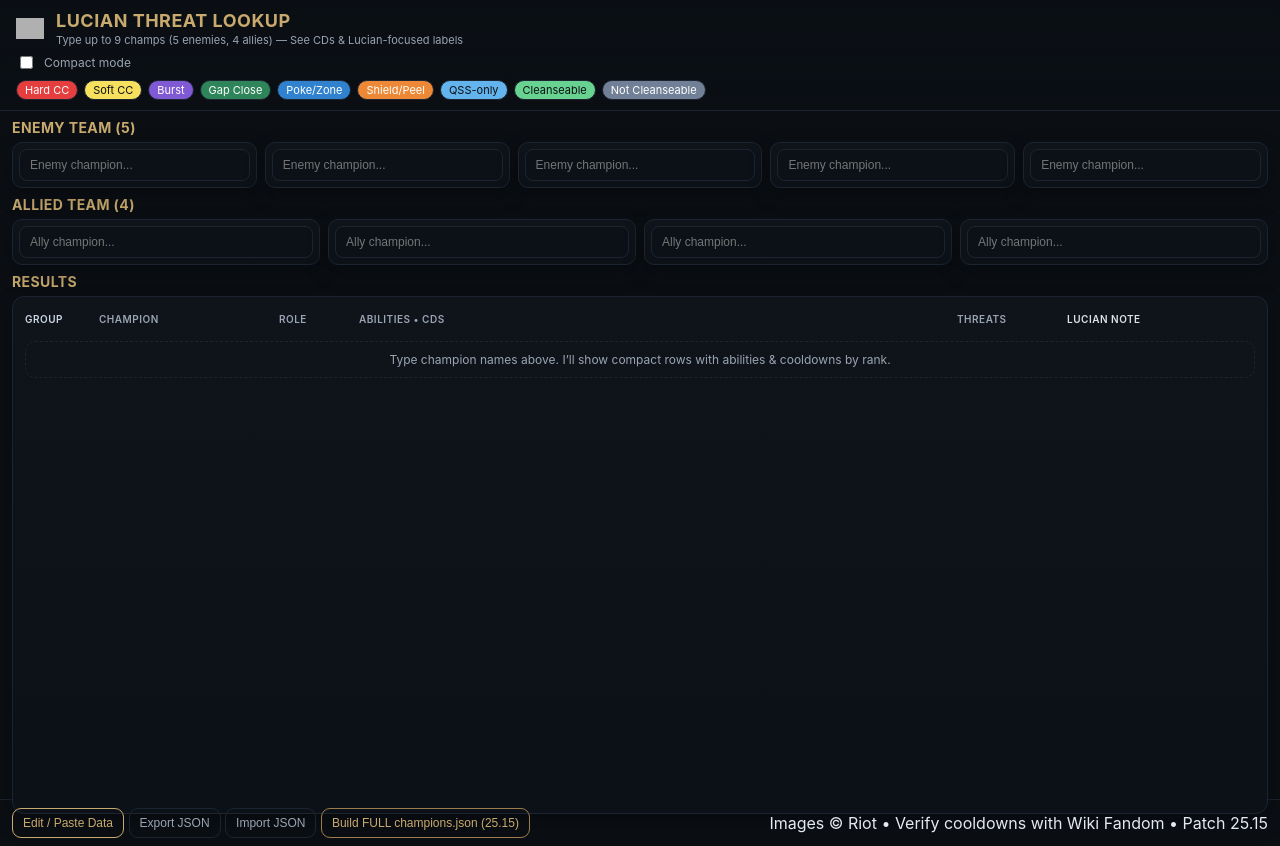
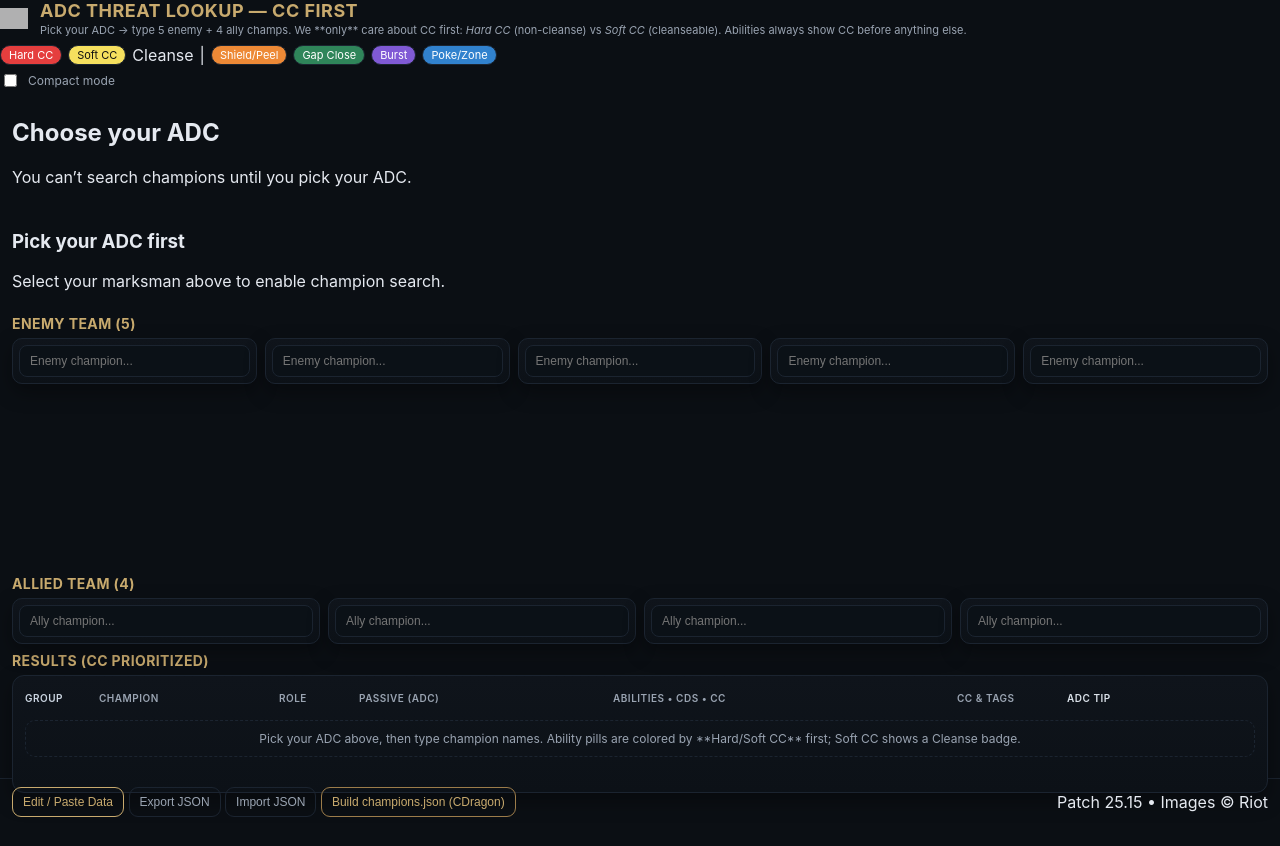
Before and after one commit to SamTesura/ADC-Threat, a plain HTML site: page index.html in a window 1280 px wide. After the commit the page ends 825 px from the top, so only its background shows below. Drawn offline with Linux system fonts and the light colour scheme; grey boxes are pictures that could not be loaded.

Commit message:
Update index.html

```diff
--- a/index.html
+++ b/index.html
@@ -2,42 +2,57 @@
 <html lang="en">
 <head>
   <meta charset="utf-8" />
-  <meta name="viewport" content="width=device-width, initial-scale=1" />
-  <title>Lucian Threat Lookup — Cooldowns & Labels</title>
+  <meta name="viewport" content="width=device-width,initial-scale=1" />
+  <title>ADC Threat Lookup — CC First (25.15)</title>
   <link rel="stylesheet" href="styles.css" />
   <link rel="preconnect" href="https://ddragon.leagueoflegends.com">
 </head>
 <body>
-  <header class="site-header compact">
+  <header class="site-header">
     <div class="brand">
       <img class="brand-logo" src="https://raw.githubusercontent.com/simple-icons/simple-icons/develop/icons/riotgames.svg" alt="">
       <div>
-        <h1>Lucian Threat Lookup</h1>
-        <p class="tagline">Type up to 9 champs (5 enemies, 4 allies) — See CDs & Lucian-focused labels</p>
+        <h1>ADC Threat Lookup — CC First</h1>
+        <p class="tagline">Pick your ADC → type 5 enemy + 4 ally champs. We **only** care about CC first: <em>Hard CC</em> (non-cleanse) vs <em>Soft CC</em> (cleanseable). Abilities always show CC before anything else.</p>
       </div>
     </div>
-    <div class="view-toggles">
-  <label class="switch-compact">
-    <input id="toggleCompact" type="checkbox" />
-    <span>Compact mode</span>
-  </label>
-</div>
-
 
     <div class="legend">
       <span class="tag hard">Hard CC</span>
       <span class="tag soft">Soft CC</span>
+      <span class="badge cleanse">Cleanse</span>
+      <span class="sep">|</span>
+      <span class="tag peel">Shield/Peel</span>
+      <span class="tag gap">Gap Close</span>
       <span class="tag burst">Burst</span>
-      <span class="tag gap">Gap Close</span>
       <span class="tag poke">Poke/Zone</span>
-      <span class="tag peel">Shield/Peel</span>
-      <span class="tag qss">QSS-only</span>
-      <span class="tag cleanse">Cleanseable</span>
-      <span class="tag ncleanse">Not Cleanseable</span>
+    </div>
+
+    <div class="view-toggles">
+      <label class="switch-compact">
+        <input id="toggleCompact" type="checkbox" />
+        <span>Compact mode</span>
+      </label>
     </div>
   </header>
 
   <main class="viewport-fit">
+    <!-- Step 1: ADC picker (required) -->
+    <section class="adc-select-panel" id="adcPanel">
+      <h2>Choose your ADC</h2>
+      <p class="muted">You can’t search champions until you pick your ADC.</p>
+      <div id="adcGrid" class="adc-grid"></div>
+    </section>
+
+    <!-- Lock overlay (disabled until ADC chosen) -->
+    <div id="lockOverlay" class="lock-overlay">
+      <div class="lock-card">
+        <h3>Pick your ADC first</h3>
+        <p>Select your marksman above to enable champion search.</p>
+      </div>
+    </div>
+
+    <!-- Step 2: team inputs -->
     <section class="team">
       <h2>Enemy Team <span>(5)</span></h2>
       <div id="enemyInputs" class="search-grid"></div>
@@ -49,7 +64,7 @@
     </section>
 
     <section class="results results-table">
-      <h2>Results</h2>
+      <h2>Results (CC prioritized)</h2>
       <div id="tableWrap" class="table-wrap">
         <table id="resultsTable" class="threat-table">
           <thead>
@@ -57,15 +72,16 @@
               <th class="group">Group</th>
               <th class="champ">Champion</th>
               <th class="role">Role</th>
-              <th class="abilities">Abilities • CDs</th>
-              <th class="threats">Threats</th>
-              <th class="notes">Lucian Note</th>
+              <th class="passive">Passive (ADC)</th>
+              <th class="abilities">Abilities • CDs • CC</th>
+              <th class="threats">CC & Tags</th>
+              <th class="notes">ADC Tip</th>
             </tr>
           </thead>
           <tbody id="resultsBody"></tbody>
         </table>
         <div id="emptyState" class="empty small">
-          Type champion names above. I’ll show compact rows with abilities & cooldowns by rank.
+          Pick your ADC above, then type champion names. Ability pills are colored by **Hard/Soft CC** first; Soft CC shows a <span class="badge cleanse">Cleanse</span> badge.
         </div>
       </div>
     </section>
@@ -77,10 +93,10 @@
       <button id="exportData" class="btn btn-ghost">Export JSON</button>
       <input id="importFile" type="file" accept="application/json" hidden />
       <button id="importData" class="btn btn-ghost">Import JSON</button>
-      <button id="build2515" class="btn">Build FULL champions.json (25.15)</button>
+      <button id="buildCDragon" class="btn">Build champions.json (CDragon)</button>
     </div>
     <div class="right">
-      <span>Images © Riot • Verify cooldowns with Wiki Fandom • Patch 25.15</span>
+      <span>Patch 25.15 • Images © Riot</span>
     </div>
   </footer>
 
@@ -101,6 +117,6 @@
   </dialog>
 
   <script src="app.js"></script>
-  <script src="build-from-ddragon.js"></script>
+  <script src="build-from-cdragon.js"></script>
 </body>
 </html>
```
